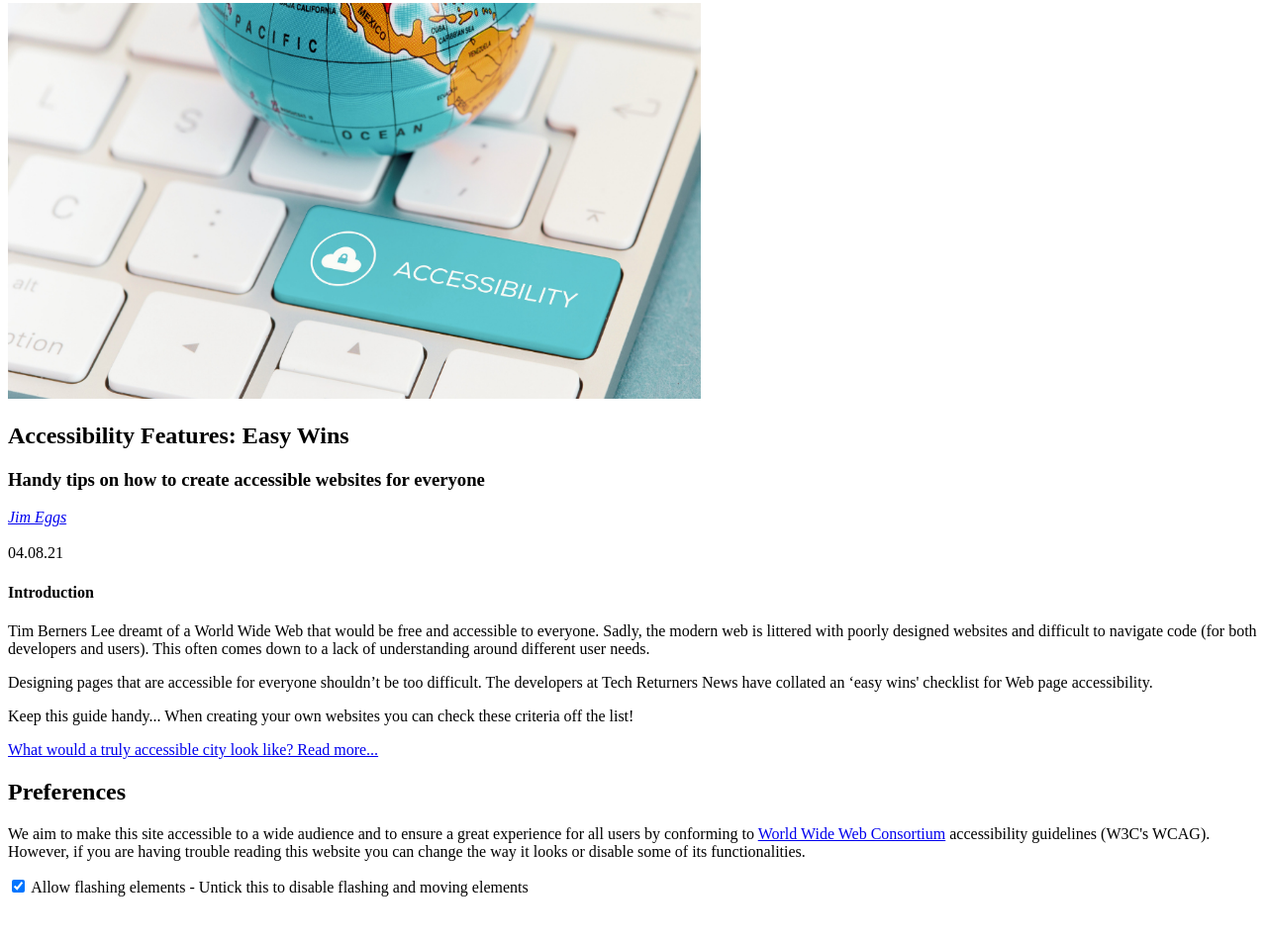
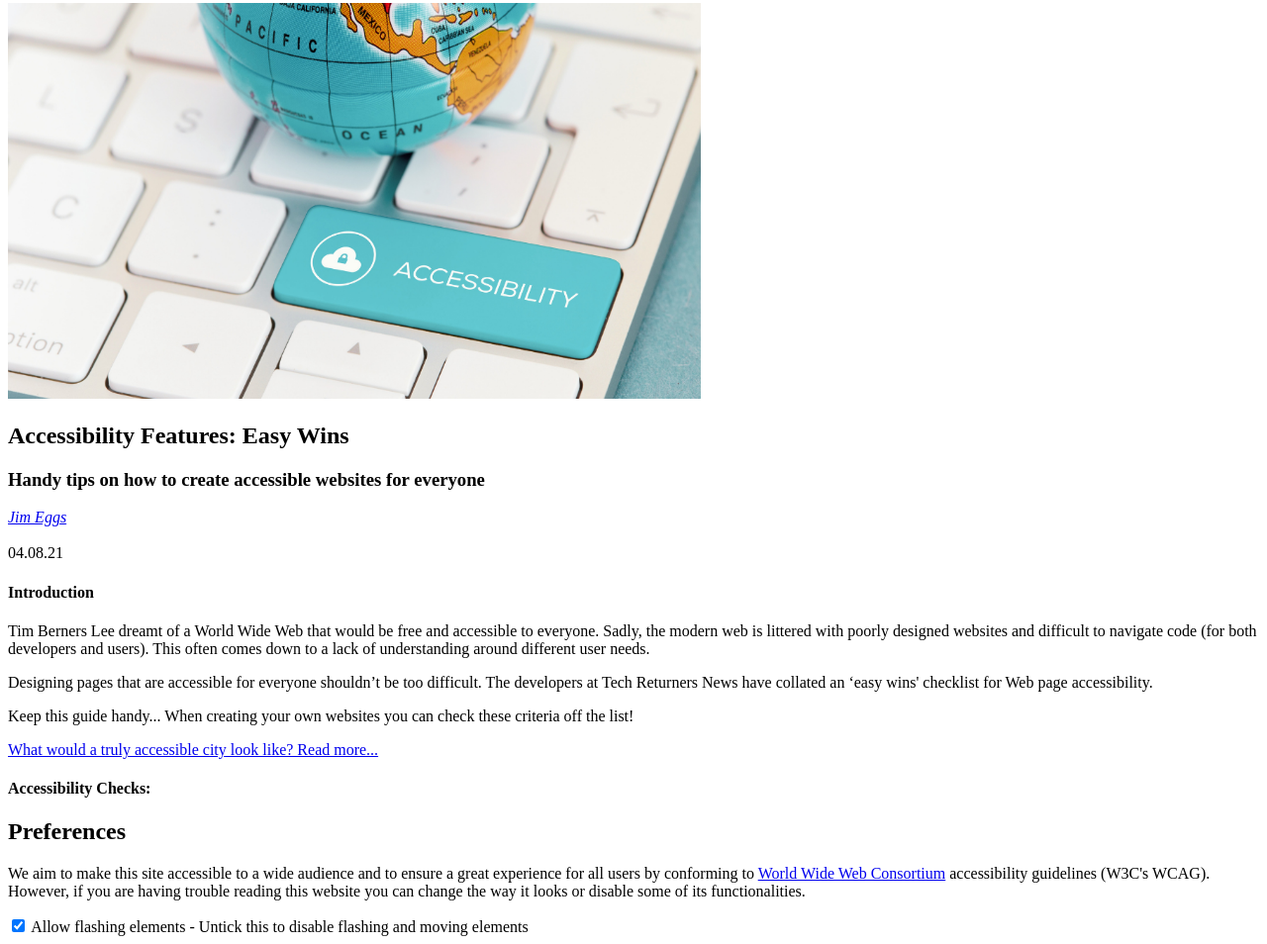
Before and after one commit to ParisaTork/semantic-html, a plain HTML site: page index.html in a window 1280 px wide. Shown: the part 237-1191 px from the top of the page at 99% size. Before the commit the page ends 1151 px from the top, so only its background shows below. Drawn offline with Linux system fonts and the light colour scheme.

Commit message:
User requirement 11 done

```diff
--- a/index.html
+++ b/index.html
@@ -55,6 +55,10 @@
         <aside>
             <a href="/city">What would a truly accessible city look like? Read more...</a>
         </aside>
+
+        <section>
+            <h4>Accessibility Checks:</h4>
+        </section>
     </article>
 
     <section>
```
Also changed, not shown: 1 other file.
